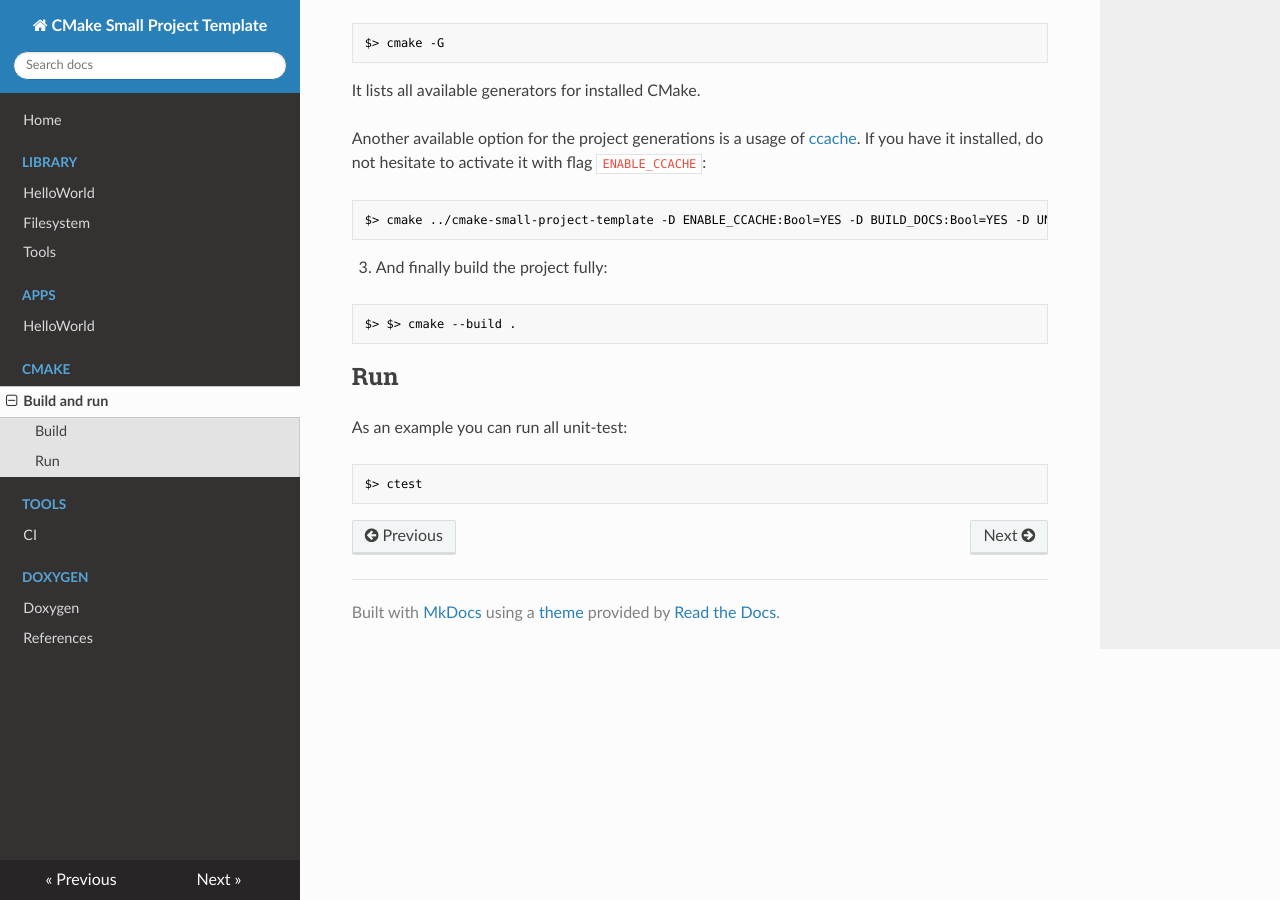
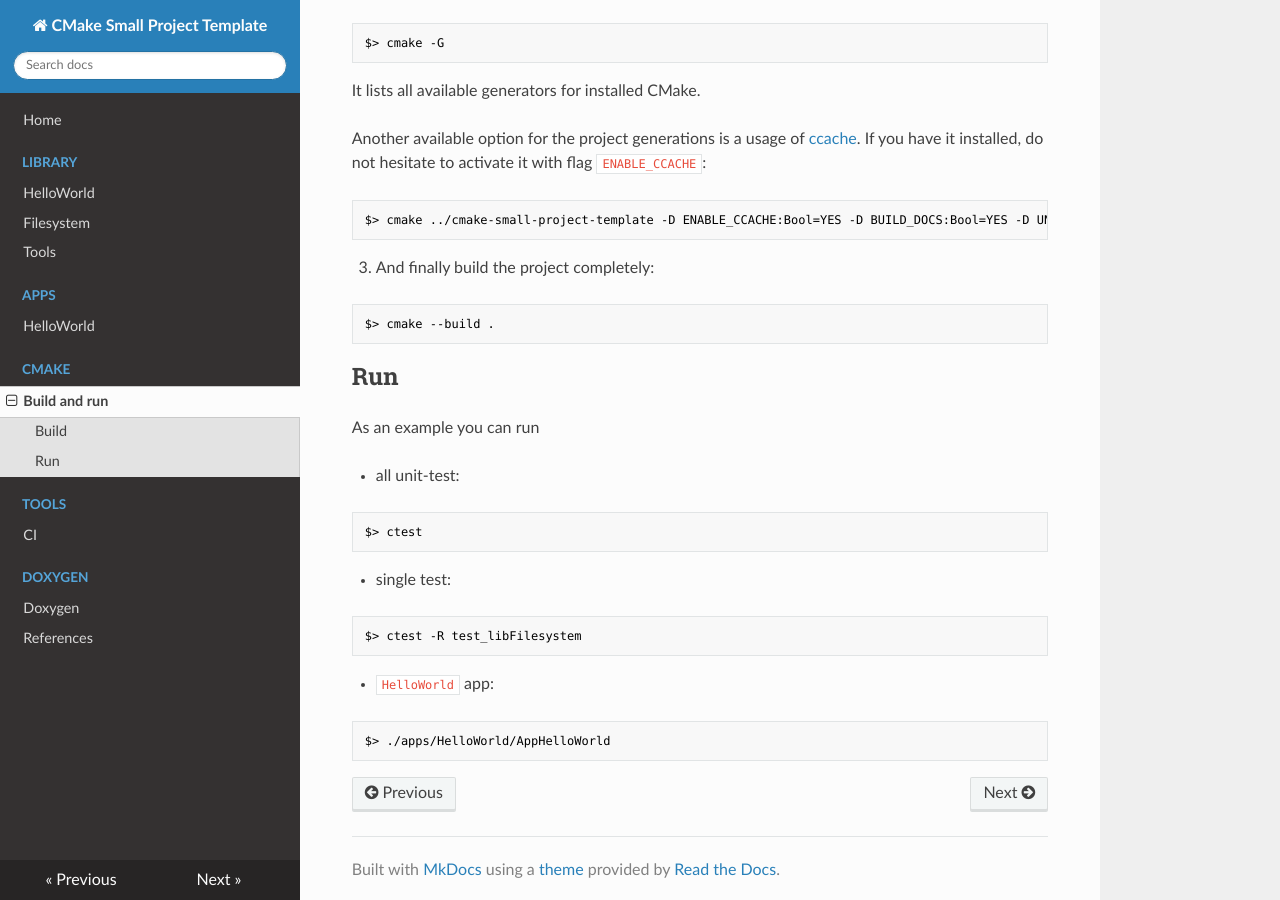
Before and after one commit to DwarKapex/cmake-small-project-template, an MkDocs documentation site: the page built from docs/docs/cmake/general.md, in a window 1280 px wide and 900 px high, scrolled down 815 px. Built offline with MkDocs 1.6.1, drawn with Linux system fonts in a browser that asks for light colours; nearby versions of some CDN libraries.

Commit message:
Docs add:
   1. Welcome page
   2. `Cmake build and run` page

````diff
--- a/docs/docs/cmake/general.md
+++ b/docs/docs/cmake/general.md
@@ -41,16 +41,31 @@ Another available option for the project generations is a usage of [ccache](http
 ```bash
 $> cmake ../cmake-small-project-template -D ENABLE_CCACHE:Bool=YES -D BUILD_DOCS:Bool=YES -D UNIT_TEST_FRAMEWORK:String=GTEST -D ENABLE_TESTING:Bool=YES
 ```
-3. And finally build the project fully:
+
+3. And finally build the project completely:
 
 ```bash
-$> $> cmake --build .
+$> cmake --build .
 ```
 
 ## Run
 
-As an example you can run all unit-test:
+As an example you can run
+
+* all unit-test:
 
 ```bash
 $> ctest
 ```
+
+* single test:
+
+```bash
+$> ctest -R test_libFilesystem
+```
+
+ * `HelloWorld` app:
+
+```bash
+$> ./apps/HelloWorld/AppHelloWorld
+```
````
Also changed, not shown: docs/docs/cmake/concepts.md (added, +1 -0 lines), docs/docs/index.md (+1 -1 lines).
